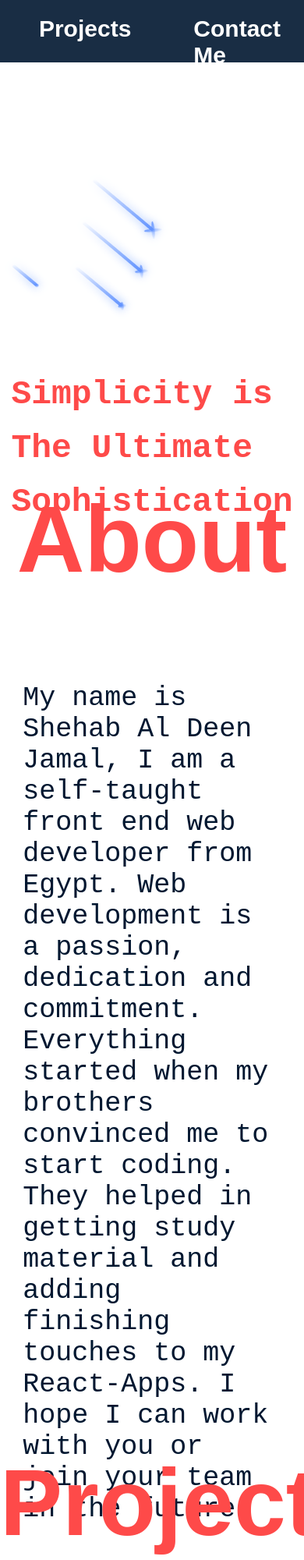
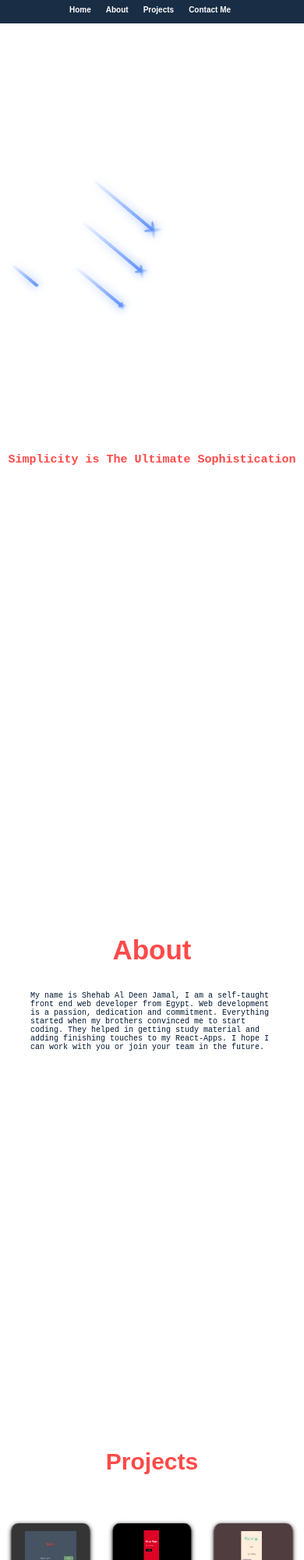
Before and after one commit to ShehabGamal/Personal-Portfolio, a React (Create React App) app: page / in a window 390 px wide. Shown: the top 2000 px of the page at 78% size. Built offline with nearby package versions, Linux system fonts and the light colour scheme.

Commit message:
Finishing Touches ( 1-Adjusted font color on hover in contact section 2-Applied media queries for responsive design )

```diff
--- a/src/Components/About/About.js
+++ b/src/Components/About/About.js
@@ -8,6 +8,9 @@ const BasicDiv = styled.div`
     justify-content:center;
     align-items:center;
     flex-direction:column;
+    @media screen and (max-width: 400px){
+      hieght:700px;
+    }
 `;
 
 const BasicDivChild = styled.div`
@@ -25,6 +28,9 @@ const CustomH1 = styled.h1`
   margin-left:auto;
   margin-right: auto;
   color: ${(props) => props.theme.extra};
+  @media screen and (max-width: 400px){
+    font-size:35px;
+  }
 `;
 const Paragraph= styled.p`
   width:85%;
@@ -34,6 +40,10 @@ const Paragraph= styled.p`
   margin-left: auto;
   color: ${(props) => props.theme.secondary};
   font-weight:450;
+  @media screen and (max-width: 400px){
+    font-size:10px;
+    width:80%;
+  }
 
 `;
 
--- a/src/Components/Cards/Cards.js
+++ b/src/Components/Cards/Cards.js
@@ -28,6 +28,9 @@ const CustomH1 = styled.h1`
   margin-left: auto;
   margin-right: auto;
   color: ${(props) => props.theme.extra};
+  @media screen and (max-width: 400px){
+    font-size:30px;
+  }
 `;
 const FlipCard = styled.div`
   background-color: transparent;
@@ -36,6 +39,10 @@ const FlipCard = styled.div`
   perspective: 1000px;
   margin: 0 auto;
   border-radius: 25px;
+  @media screen and (max-width: 400px){
+    width:100px ;
+    height:100px;
+  }
 `;
 const FlipCardInner = styled.div`
   position: relative;
@@ -50,6 +57,11 @@ const FlipCardInner = styled.div`
   box-shadow: 0 4px 8px 0 ${(props) => props.theme.secondary2},
     0 6px 20px 0 ${(props) => props.theme.secondary2};
   border-radius: 25px;
+  @media screen and (max-width: 400px){
+   box-shadow: 0 1.33px 2.67px 0 ${(props)=>props.theme.secodnary2},
+   0 2px 6.67px 0 ${(props)=>props.theme.secondary2};
+   border-radius:8.3px;
+  }
 `;
 
 const FlipCardFront = styled.div`
@@ -58,6 +70,9 @@ const FlipCardFront = styled.div`
   height: 100%;
   backface-visibility: hidden;
   border-radius: 25px;
+  @media screen and (max-width: 400px){
+   border-radius:8.3px;
+  }
 `;
 const FlipCardBack = styled.div`
   display: flex;
@@ -69,16 +84,26 @@ const FlipCardBack = styled.div`
   background-color: ${(props) => props.theme.secondary};
   transform: rotateY(180deg);
   border-radius: 25px;
+  @media screen and (max-width: 400px){
+    border-radius:8.3px;
+  }
 `;
 const Image = styled.img`
   width: 100%;
   height: 100%;
   border-radius: 25px;
+  @media screen and (max-width: 400px){
+    border-radius:8.3px;
+  }
 `;
 const CardH1 = styled(CustomH1)`
   margin-top: 25px;
   color: ${(props) => props.theme.extra};
   font-size: 35px;
+  @media screen and (max-width: 400px){
+    margin-top:8.3px;
+    font-size:11.67px
+  }
 `;
 const Span = styled.span`
   display: flex;
@@ -90,6 +115,9 @@ const Span = styled.span`
   justify-content: center;
   align-items: center;
   color: ${(props) => props.theme.primary};
+  @media screen and (max-width: 400px){
+    font-size:5px;
+  }
 `;
 const LinkSpan = styled(Span)`
   flex-direction: row;
--- a/src/Components/ContactMe/ContactMe.js
+++ b/src/Components/ContactMe/ContactMe.js
@@ -32,13 +32,17 @@ const ExternalLinks = styled.a`
   color: ${(props) => props.theme.secondary};
   text-decoration: none;
   &:hover {
-    color: ${(props) => props.theme.primary};
+    color: ${(props) => props.theme.extra2};
     background: ${(props) => props.theme.secondary};
   }
   font-size: 30px;
   font-family: Montserrat, sans-serif;
   border-radius: 10px;
   font-weight: bold;
+  @media screen and (max-width: 400px){
+    font-size:15px;
+
+  }
 `;
 const CustomParagraph = styled.p`
   font-size: 30px;
@@ -47,6 +51,9 @@ const CustomParagraph = styled.p`
   margin-left: auto;
   color: ${(props) => props.theme.secondary};
   font-weight: bold;
+  @media screen and (max-width: 400px){
+    font-size:15px;
+  }
 `;
 const CustomH1 = styled.h1`
   display: flex;
@@ -57,6 +64,9 @@ const CustomH1 = styled.h1`
   margin-right: auto;
   margin-top: auto;
   color: ${(props) => props.theme.extra};
+  @media screen and (max-width: 400px){
+    font-size:35px;
+  }
 `;
 const ContactMe = () => {
   return (
--- a/src/Components/Footer/Footer.js
+++ b/src/Components/Footer/Footer.js
@@ -26,6 +26,10 @@ const Holder = styled.div`
   font-size: 20px;
   font-family: Montserrat, sans-serif;
   color: ${(props) => props.theme.extra};
+  @media screen and (max-width: 400px){
+    font-size:10px;
+    width:70%;
+  }
 
 `;
 const Footer = () => {
--- a/src/Components/Home/Home.js
+++ b/src/Components/Home/Home.js
@@ -8,12 +8,18 @@ const BasicDivChild = styled.div`
   background: ${props=>props.theme.primary};
   height: 100vh;
   overflow: hidden;
+  @media screen and (max-width: 400px){
+    hieght:700px;
+  }
 `;
 const Holder = styled.div`
   position: absolute;
   width: 100%;
   height: 100%;
   transform: rotateZ(40deg);
+  @media screen and (max-width: 400px){
+    hieght:700px;
+  }
 `;
 
 const Objects = styled.div`
@@ -53,6 +59,7 @@ const Objects = styled.div`
     }
     50% {
       width: 30px;
+      }
     }
     100% {
       width: 0px;
@@ -84,6 +91,8 @@ const Objects = styled.div`
     top: calc(50% - 0px);
     left: calc(50% - 150px);
     animation-delay: 1.4s;
+
+    }
   }
   &:nth-child(3)::before {
     animation-delay: 1.4s;
@@ -95,6 +104,8 @@ const Objects = styled.div`
     top: calc(50% - -50px);
     left: calc(50% - 200px);
     animation-delay: 1.6s;
+
+    }
   }
   &:nth-child(4)::before {
     animation-delay: 1.6s;
@@ -106,6 +117,7 @@ const Objects = styled.div`
     top: calc(50% - -100px);
     left: calc(50% - 250px);
     animation-delay: 1.8s;
+
   }
   &:nth-child(5)::before {
     animation-delay: 1.8s;
@@ -120,6 +132,7 @@ const Objects = styled.div`
     }
     30% {
       width: 100px;
+
     }
     100% {
       width: 0;
@@ -131,6 +144,7 @@ const Objects = styled.div`
     }
     100% {
       transform: translateX(300px);
+
     }
   }
 `;
@@ -148,6 +162,10 @@ const Welcome = styled.p`
   font-weight:550;
   flex-wrap: wrap;
   color: ${(props) => props.theme.extra};
+  @media screen and (max-width: 400px){
+    font-size:15px;
+    width:100%;
+  }
 `;
 
 const About = () => {
--- a/src/Components/Nav bar/Nav.js
+++ b/src/Components/Nav bar/Nav.js
@@ -14,6 +14,11 @@ const BasicNavLink = styled.a`
   }
   margin: 10px 20px 10px 40px;
   padding: 10px;
+  @media screen and (max-width: 400px){
+    font-size:10px;
+    padding:2px;
+    margin: 5px 10px 5px 5px;
+  }
 `;
 const BasicHeader = styled.header`
   z-index: 9999;
@@ -26,6 +31,11 @@ const BasicHeader = styled.header`
   height: 80px;
   width: 100%;
   margin: 0 auto;
+  @media screen and (max-width: 400px){
+  height:30px;
+  justify-content:center;
+
+  }
 `;
 
 const Navbar = (props) => {
```
Also changed, not shown: 1 other file (tests, documents, lock files or other folders).
